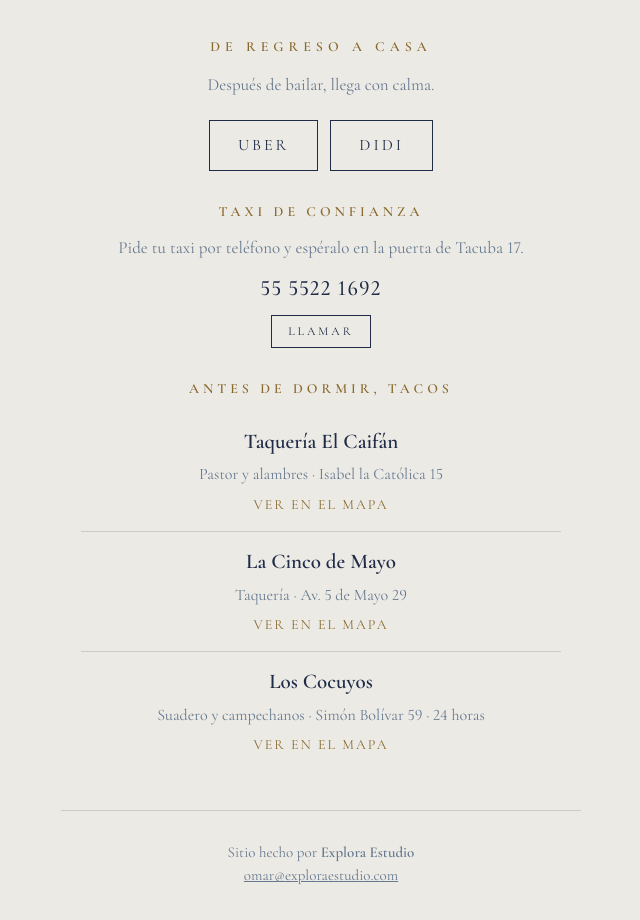
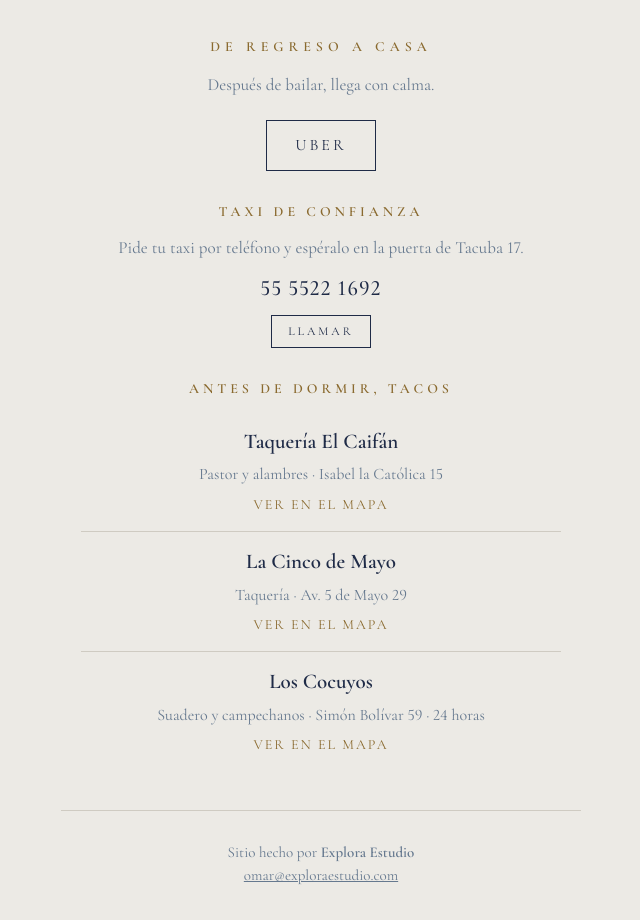
Before and after one commit to Exploraestudio/sitio-boda, a plain HTML site: page index.html in a window 1280 px wide. Shown: the part 2753-3673 px from the top of the page, without its empty margins (319-959 px from the left). Drawn offline with nearby package versions, Linux system fonts and the light colour scheme.

Commit message:
Update index.html

```diff
--- a/index.html
+++ b/index.html
@@ -114,7 +114,6 @@
 
     <div class="fila">
       <a class="boton" href="https://m.uber.com/ul/?action=setPickup&pickup=my_location" target="_blank" rel="noopener">Uber</a>
-      <a class="boton" href="https://web.didiglobal.com/mx/" target="_blank" rel="noopener">DiDi</a>
     </div>
 
     <h3>Taxi de confianza</h3>
```
